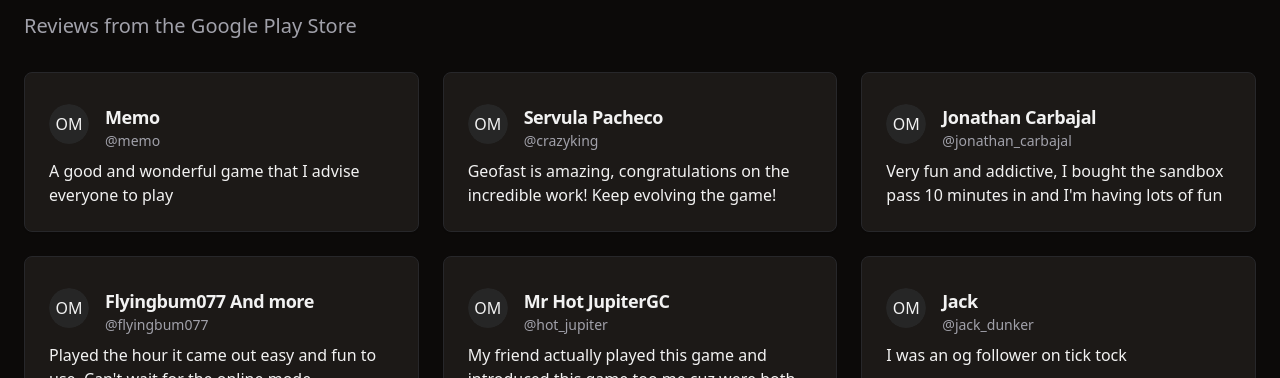
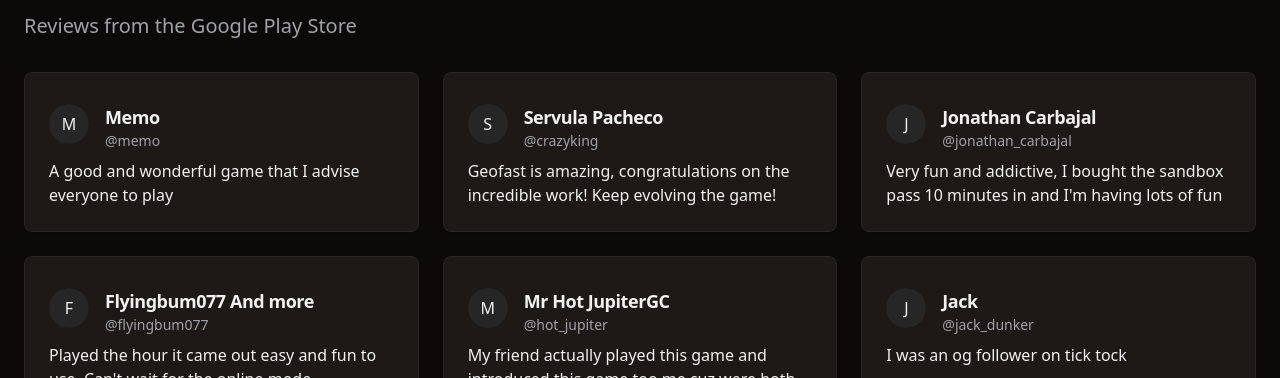
Before and after one commit to utkarshtrivedimdz/geofast-landing-page, a React (Vite) app: page / in a window 1280 px wide. Shown: the part 3037-3415 px from the top of the page. Built offline with nearby package versions, Linux system fonts and the light colour scheme.

Commit message:
Update Testimonials.tsx

```diff
--- a/src/components/Testimonials.tsx
+++ b/src/components/Testimonials.tsx
@@ -87,13 +87,15 @@
             >
               <CardHeader className="flex flex-row items-center gap-4 pb-2">
                 <Avatar>
-                  <AvatarImage
-                    alt=""
-                    src={image}
-                  />
-                  <AvatarFallback>OM</AvatarFallback>
+                  {image ? (
+                    <AvatarImage
+                      alt={name}
+                      src={image}
+                    />
+                  ) : (
+                    <AvatarFallback>{name[0]}</AvatarFallback>
+                  )}
                 </Avatar>
-
                 <div className="flex flex-col">
                   <CardTitle className="text-lg">{name}</CardTitle>
                   <CardDescription>{userName}</CardDescription>
```
